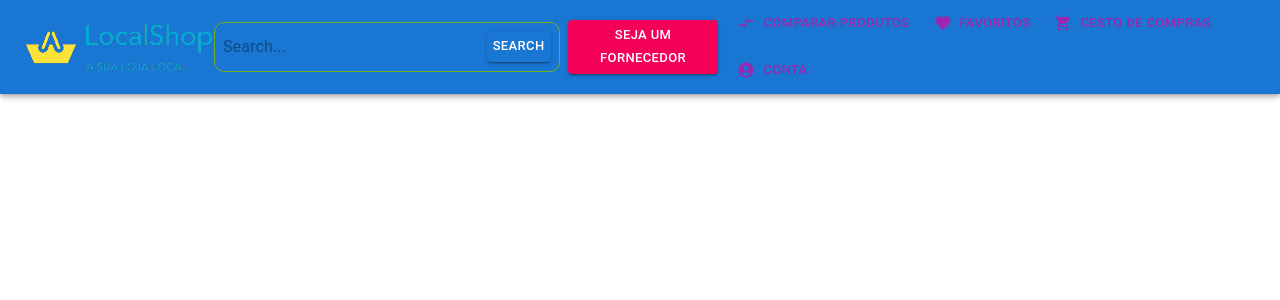
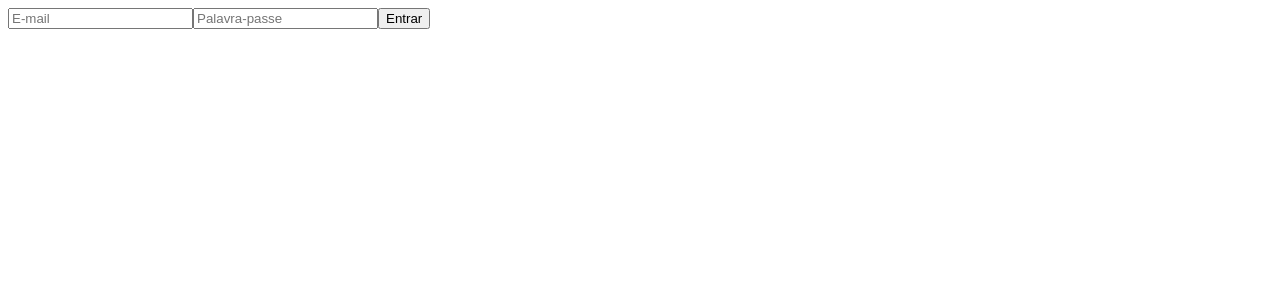
Before and after one commit to FelipeCardos/PTI, a React (Vite) app in the folder Projeto/code/client/shop-vite/: page /login in a window 1280 px wide. Shown: the top 300 px of the page. Built offline with nearby package versions, Linux system fonts and the light colour scheme.

Commit message:
Routing para as páginas Login e Registo

```diff
--- a/Projeto/code/client/shop-vite/index.html
+++ b/Projeto/code/client/shop-vite/index.html
@@ -2,9 +2,8 @@
 <html lang="en">
   <head>
     <meta charset="UTF-8" />
-    <link rel="icon" type="image/svg+xml" href="/vite.svg" />
     <meta name="viewport" content="width=device-width, initial-scale=1.0" />
-    <title>Vite + React</title>
+    <title>Local Shop</title>
   </head>
   <body>
     <div id="root"></div>
--- a/Projeto/code/client/shop-vite/src/components/Login/Login.jsx
+++ b/Projeto/code/client/shop-vite/src/components/Login/Login.jsx
@@ -1,3 +1,5 @@
+import React, { useState } from "react";
+
 export default function Login(props) {
   const [formData, setFormData] = useState({
     email: "",
--- a/Projeto/code/client/shop-vite/src/components/Registo/Registo.jsx
+++ b/Projeto/code/client/shop-vite/src/components/Registo/Registo.jsx
@@ -1,3 +1,5 @@
+import React, { useState } from "react";
+
 export default function Registo(props) {
   let tipoDeRegisto = props.tipo;
   const [formData, setFormData] = useState({
--- a/Projeto/code/client/shop-vite/src/main.jsx
+++ b/Projeto/code/client/shop-vite/src/main.jsx
@@ -3,18 +3,26 @@ import ReactDOM from "react-dom/client";
 import { createBrowserRouter, RouterProvider } from "react-router-dom";
 import App from "./App";
 import ErrorPage from "./components/error-page";
+import Login from "./components/Login/login";
+import Registo from "./components/Registo/registo";
 import "./index.css";
 
 const router = createBrowserRouter([
   {
     path: "/",
-    element: <h1>Hello World!</h1>,
+    element: <App />,
     errorElement: <ErrorPage />,
+  },
+  {
+    path: "/login",
+    element: <Login />,
+  },
+  {
+    path: "/registo",
+    element: <Registo />,
   },
 ]);
 
 ReactDOM.createRoot(document.getElementById("root")).render(
-  <React.StrictMode>
-    <App />
-  </React.StrictMode>
+  <RouterProvider router={router} />
 );
```
